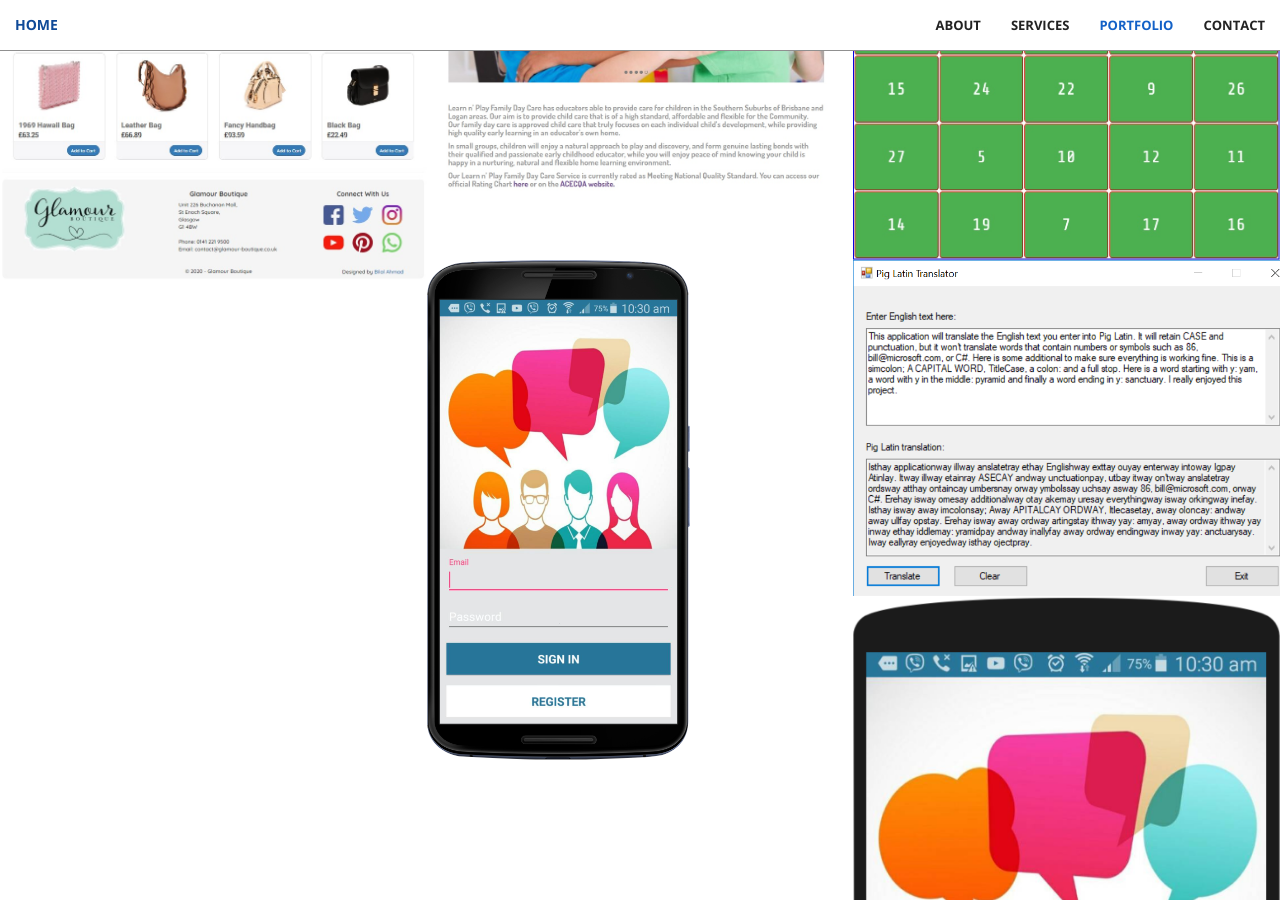
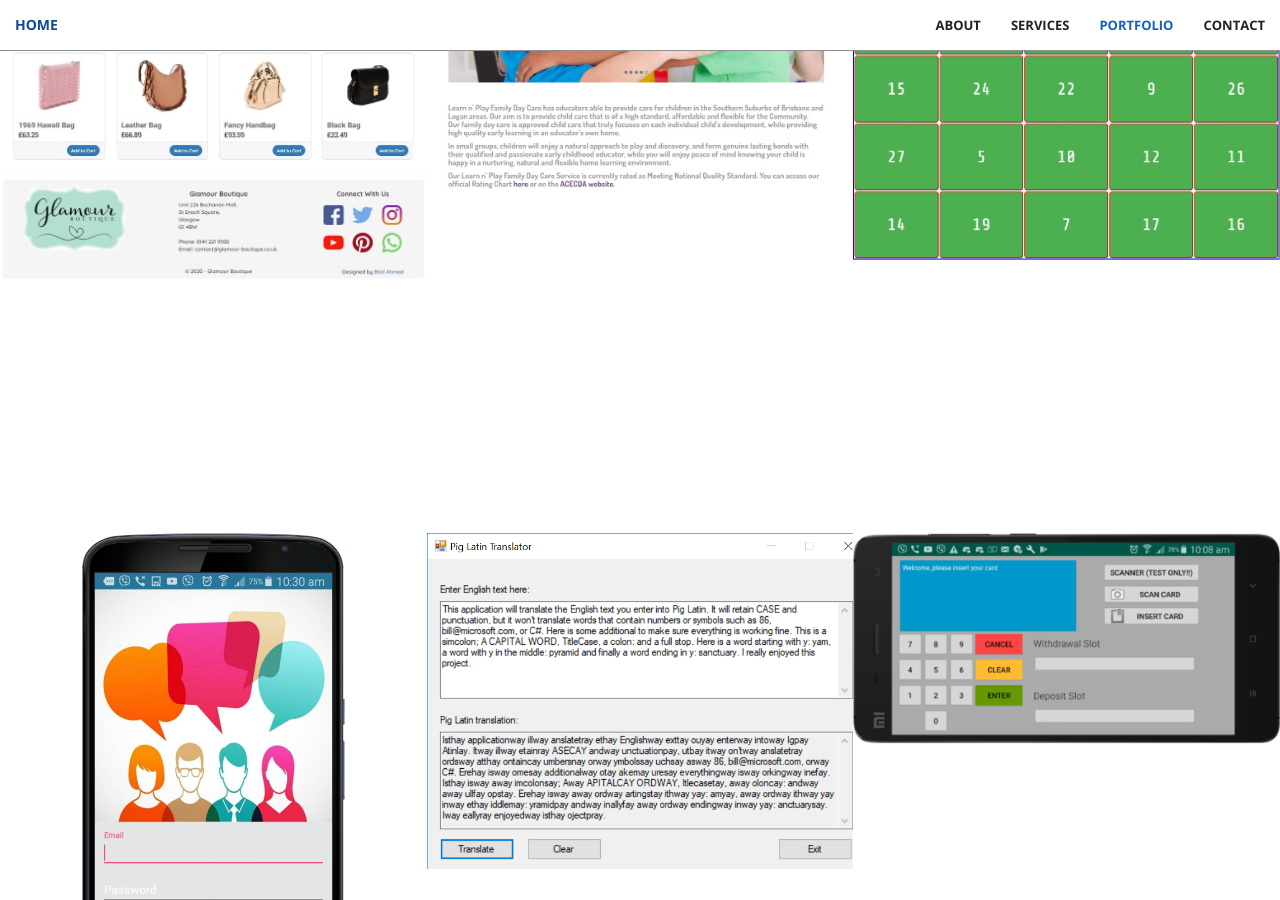
Before and after one commit to Bilal44/bilal44.github.io, a Jekyll site: the page built from index.html, in a window 1280 px wide and 900 px high, scrolled down 2442 px. Built offline with Jekyll 4.4.1, drawn with Linux system fonts in a browser that asks for light colours.

Commit message:
Add ATM project picture, centre images, made layout changes to portfolio

```diff
--- a/_includes/portfolio.html
+++ b/_includes/portfolio.html
@@ -3,7 +3,9 @@
         <div class="row no-gutter">
             <div class="col-lg-4 col-sm-6">
                 <a href="#" class="portfolio-box">
+                    <center>
                     <img src="img/portfolio/1.jpg" class="img-responsive" alt="">
+                    </center>
                     <div class="portfolio-box-caption">
                         <div class="portfolio-box-caption-content">
                             <div class="project-category text-faded">
@@ -18,7 +20,9 @@
             </div>
             <div class="col-lg-4 col-sm-6">
                 <a href="#" class="portfolio-box">
+                    <center>
                     <img src="img/portfolio/2.jpg" class="img-responsive" alt="">
+                    </center>
                     <div class="portfolio-box-caption">
                         <div class="portfolio-box-caption-content">
                             <div class="project-category text-faded">
@@ -33,7 +37,9 @@
             </div>
             <div class="col-lg-4 col-sm-6">
                 <a href="#" class="portfolio-box">
+                    <center>
                     <img src="img/portfolio/3.jpg" class="img-responsive" alt="">
+                    </center>
                     <div class="portfolio-box-caption">
                         <div class="portfolio-box-caption-content">
                             <div class="project-category text-faded">
@@ -48,7 +54,9 @@
             </div>
             <div class="col-lg-4 col-sm-6">
                 <a href="#" class="portfolio-box">
+                    <center>
                     <img src="img/portfolio/4.jpg" class="img-responsive" alt="">
+                    </center>
                     <div class="portfolio-box-caption">
                         <div class="portfolio-box-caption-content">
                             <div class="project-category text-faded">
@@ -63,7 +71,9 @@
             </div>
             <div class="col-lg-4 col-sm-6">
                 <a href="#" class="portfolio-box">
+                    <center>
                     <img src="img/portfolio/5.jpg" class="img-responsive" alt="">
+                    </center>
                     <div class="portfolio-box-caption">
                         <div class="portfolio-box-caption-content">
                             <div class="project-category text-faded">
@@ -78,7 +88,9 @@
             </div>
             <div class="col-lg-4 col-sm-6">
                 <a href="#" class="portfolio-box">
+                    <center>
                     <img src="img/portfolio/6.jpg" class="img-responsive" alt="">
+                    </center>
                     <div class="portfolio-box-caption">
                         <div class="portfolio-box-caption-content">
                             <div class="project-category text-faded">
--- a/_sass/_base.scss
+++ b/_sass/_base.scss
@@ -224,7 +224,8 @@ header {
 .portfolio-box {
     position: relative;
     display: block;
-    max-width: 650px;
+    height: 700px;
+    width: 100%;
     margin: 0 auto;
     .portfolio-box-caption {
         color: white;
```
Also changed, not shown: img/portfolio/6-test.jpg (deleted), img/portfolio/6.jpg.
